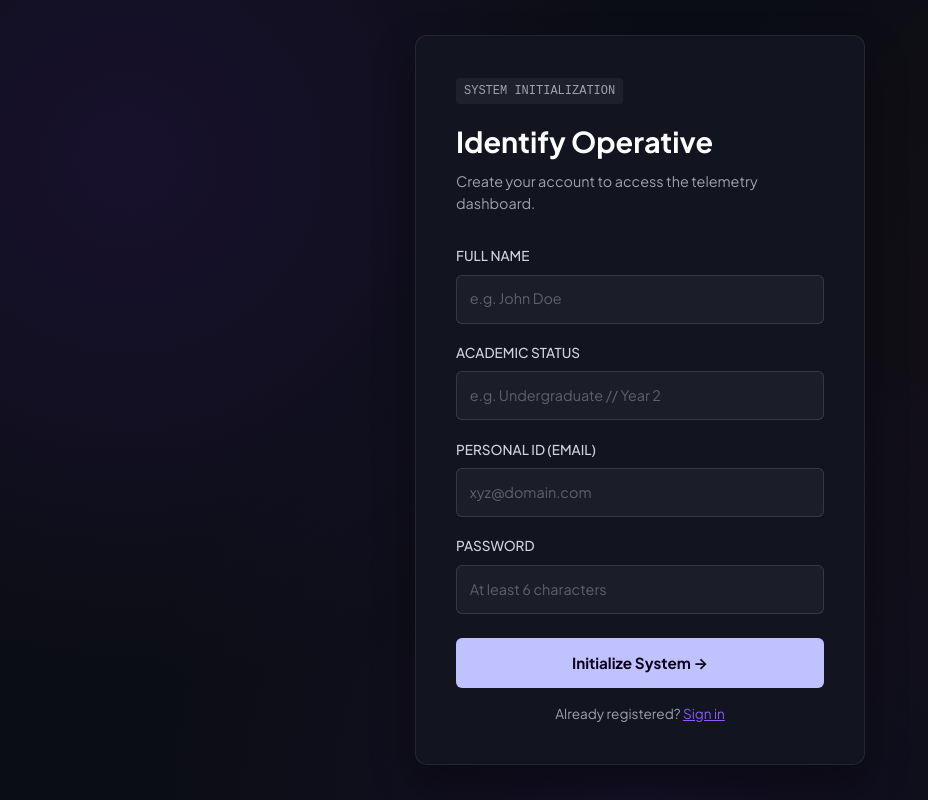
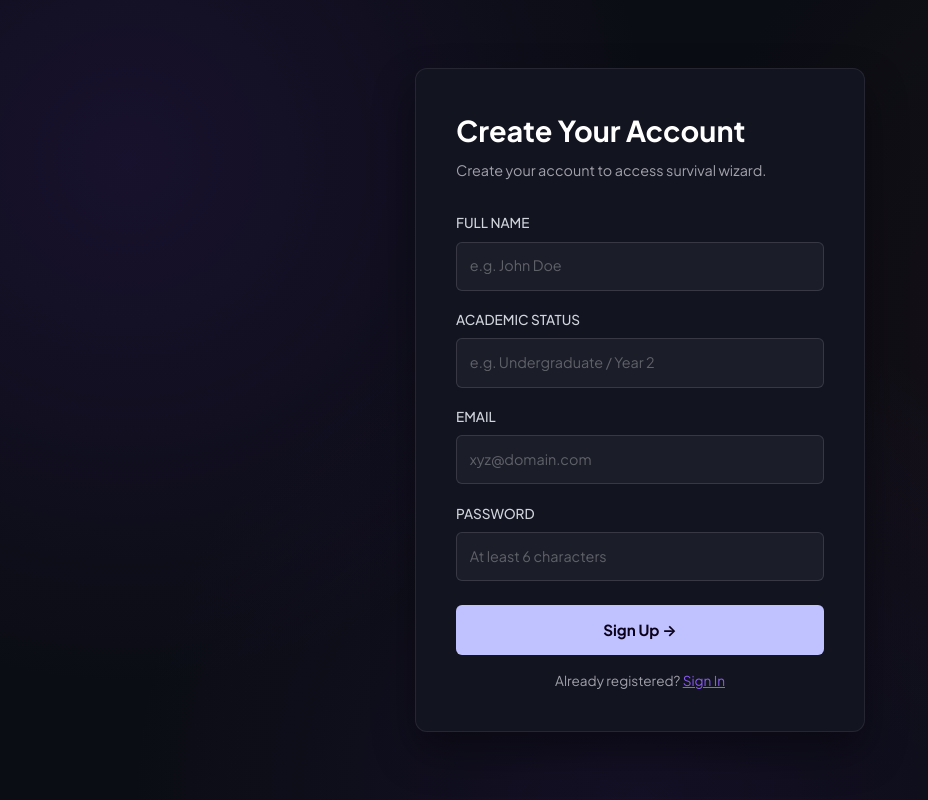
Before and after one commit to AchalTyagi/UniVista, a website: page pages/login.html in a window 1280 px wide. Shown: the whole page, without its empty margins (0-928 px from the left). Drawn offline with Linux system fonts and the light colour scheme.

Commit message:
Updated index.html and login.html and fixed typos

```diff
--- a/pages/login.html
+++ b/pages/login.html
@@ -12,9 +12,8 @@
 <body style="display: flex; justify-content: center; align-items: center; min-height: 100vh;">
 
     <div class="wizard-card" style="width: 100%; max-width: 450px;">
-        <div class="protocol-badge">SYSTEM INITIALIZATION</div>
-        <h3 class="step-heading">Identify Operative</h3>
-        <p class="step-desc">Create your account to access the telemetry dashboard.</p>
+        <h3 class="step-heading">Create Your Account</h3>
+        <p class="step-desc">Create your account to access survival wizard.</p>
 
         <form id="login-form">
             <div class="input-group" style="text-align: left; margin-bottom: 1.2rem;">
@@ -24,11 +23,11 @@
 
             <div class="input-group" style="text-align: left; margin-bottom: 1.2rem;">
                 <label for="login-status">ACADEMIC STATUS</label>
-                <input type="text" id="login-status" class="standard-input" placeholder="e.g. Undergraduate // Year 2" required>
+                <input type="text" id="login-status" class="standard-input" placeholder="e.g. Undergraduate / Year 2" required>
             </div>
 
             <div class="input-group" style="text-align: left; margin-bottom: 1.2rem;">
-                <label for="login-email">PERSONAL ID (EMAIL)</label>
+                <label for="login-email">EMAIL</label>
                 <input type="email" id="login-email" class="standard-input" placeholder="xyz@domain.com" required>
             </div>
 
@@ -39,9 +38,9 @@
 
             <div id="login-error" class="form-error" hidden></div>
 
-            <button type="submit" class="submit-button" style="width: 100%;">Initialize System &rarr;</button>
+            <button type="submit" class="submit-button" style="width: 100%;">Sign Up &rarr;</button>
             <p style="text-align:center; margin-top:1rem; font-size:0.85rem; color:#a1a1aa;">
-                Already registered? <a href="index.html" style="color:#8b5cf6;">Sign in</a>
+                Already registered? <a href="index.html" style="color:#8b5cf6;">Sign In</a>
             </p>
         </form>
     </div>
```
Also changed, not shown: pages/index.html (+8 -10 lines).
